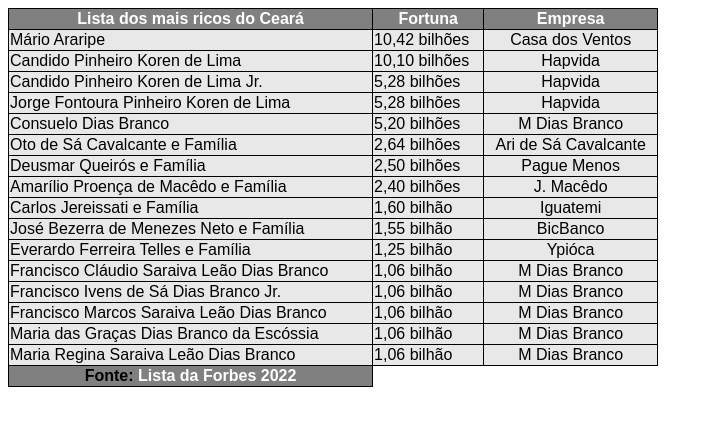
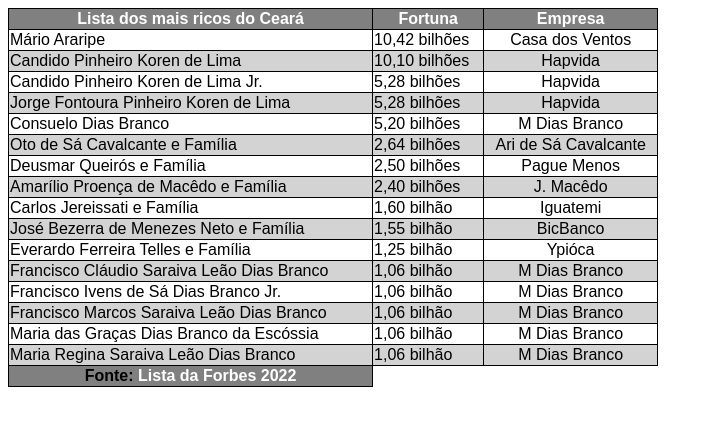
Before and after one commit to matheussampaiodev/Tabelas, a plain HTML site: page index.html in a window 1280 px wide. Shown: the whole page, without its empty margins (0-713 px from the left). Drawn offline with Linux system fonts and the light colour scheme.

Commit message:
Update style.css

```diff
--- a/style.css
+++ b/style.css
@@ -10,8 +10,8 @@ thead th {
     color: white;
 }
 
-tbody {
-    background-color: rgba(128, 128, 128, 0.185);
+tbody > tr:nth-child(2n) {
+    background-color: lightgray;
 }
 
 td {
```
